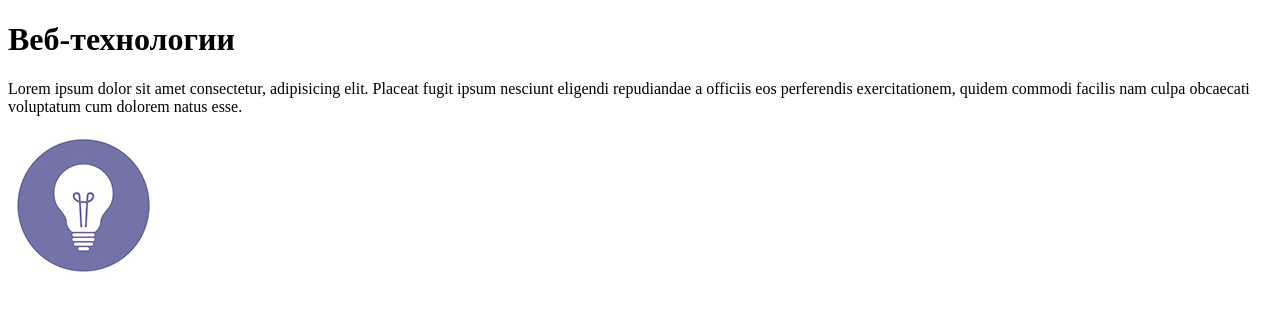
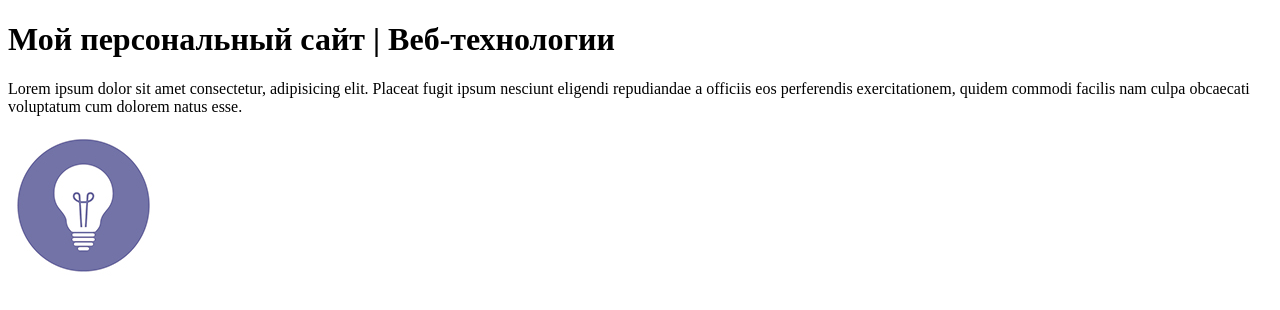
Before and after one commit to fridalone/web2023.github.io, a plain HTML site: page index.html in a window 1280 px wide. Drawn offline with Linux system fonts and the light colour scheme.

Commit message:
изменения названия

```diff
--- a/index.html
+++ b/index.html
@@ -6,7 +6,7 @@
     <title>Мой первый сайт!</title>
 </head>
 <body>
-    <h1>Веб-технологии</h1>
+    <h1>Мой персональный сайт | Веб-технологии</h1>
     <p>Lorem ipsum dolor sit amet consectetur, adipisicing elit. Placeat fugit ipsum nesciunt eligendi repudiandae a officiis eos perferendis exercitationem, quidem commodi facilis nam culpa obcaecati voluptatum cum dolorem natus esse.</p>
     <img src="images/2.jpg" alt="">
 </body>
```
